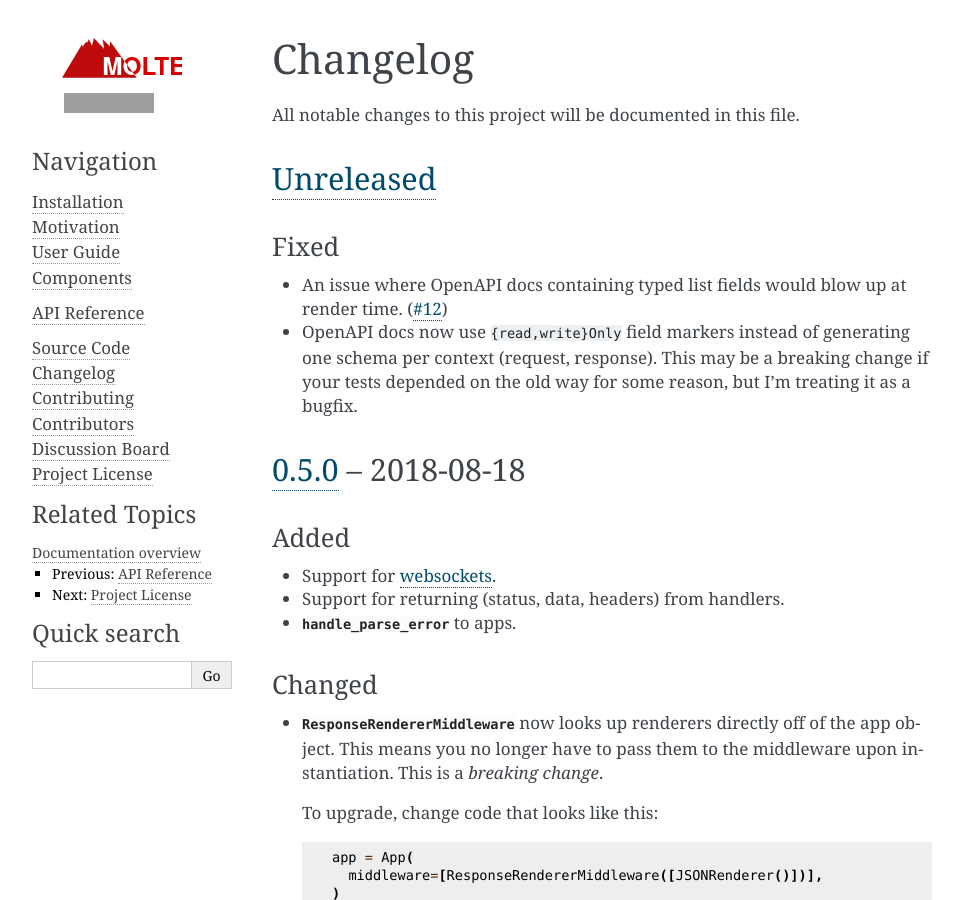
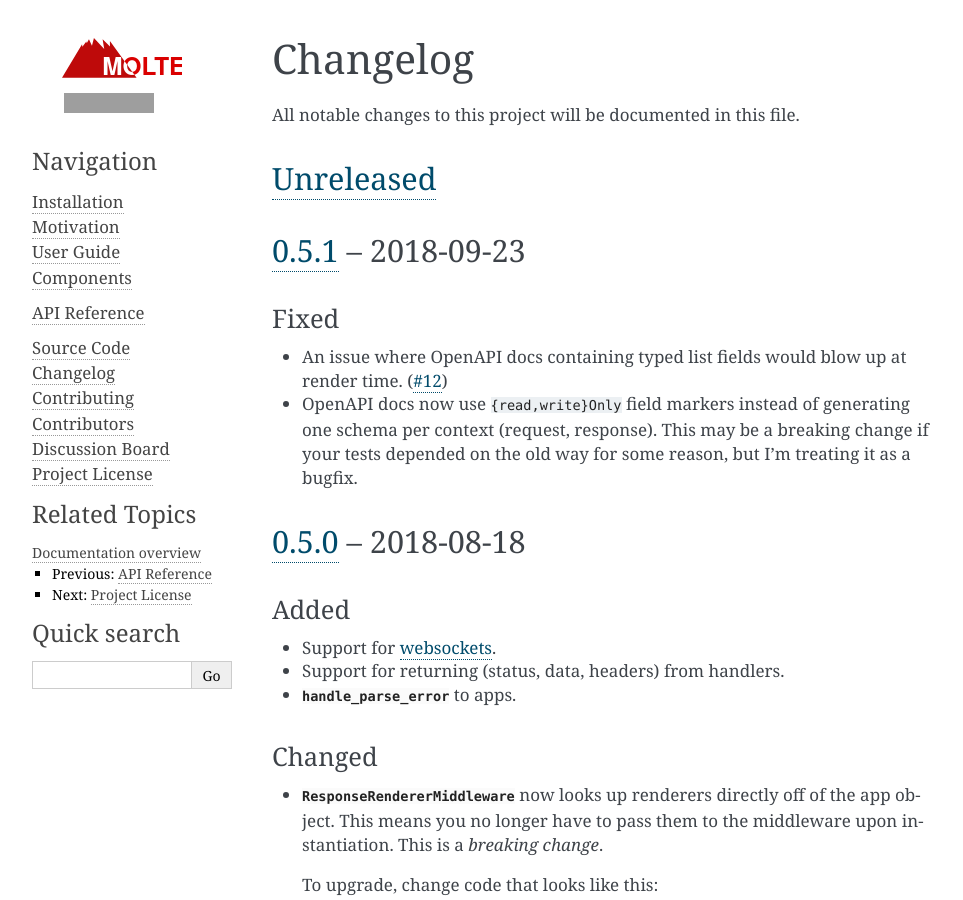
Before and after one commit to Bogdanp/molten, a Sphinx documentation site: the page built from docs/source/changelog.rst, in a window 1280 px wide and 900 px high. Shown: the whole window, without its empty margins (148-1111 px from the left). Built offline with Sphinx 7.4.7, drawn with Linux system fonts in a browser that asks for light colours; grey boxes are pictures that could not be loaded.

Commit message:
doc: update changelog

```diff
--- a/docs/source/changelog.rst
+++ b/docs/source/changelog.rst
@@ -8,6 +8,10 @@ All notable changes to this project will be documented in this file.
 
 `Unreleased`_
 -------------
+
+
+`0.5.1`_ -- 2018-09-23
+----------------------
 
 Fixed
 ^^^^^
@@ -163,7 +167,8 @@ Changed
 * Initial release.
 
 
-.. _Unreleased: https://github.com/Bogdanp/molten/compare/v0.5.0...HEAD
+.. _Unreleased: https://github.com/Bogdanp/molten/compare/v0.5.1...HEAD
+.. _0.5.1: https://github.com/Bogdanp/molten/compare/v0.5.0...v0.5.1
 .. _0.5.0: https://github.com/Bogdanp/molten/compare/v0.4.2...v0.5.0
 .. _0.4.2: https://github.com/Bogdanp/molten/compare/v0.4.1...v0.4.2
 .. _0.4.1: https://github.com/Bogdanp/molten/compare/v0.4.0...v0.4.1
```
